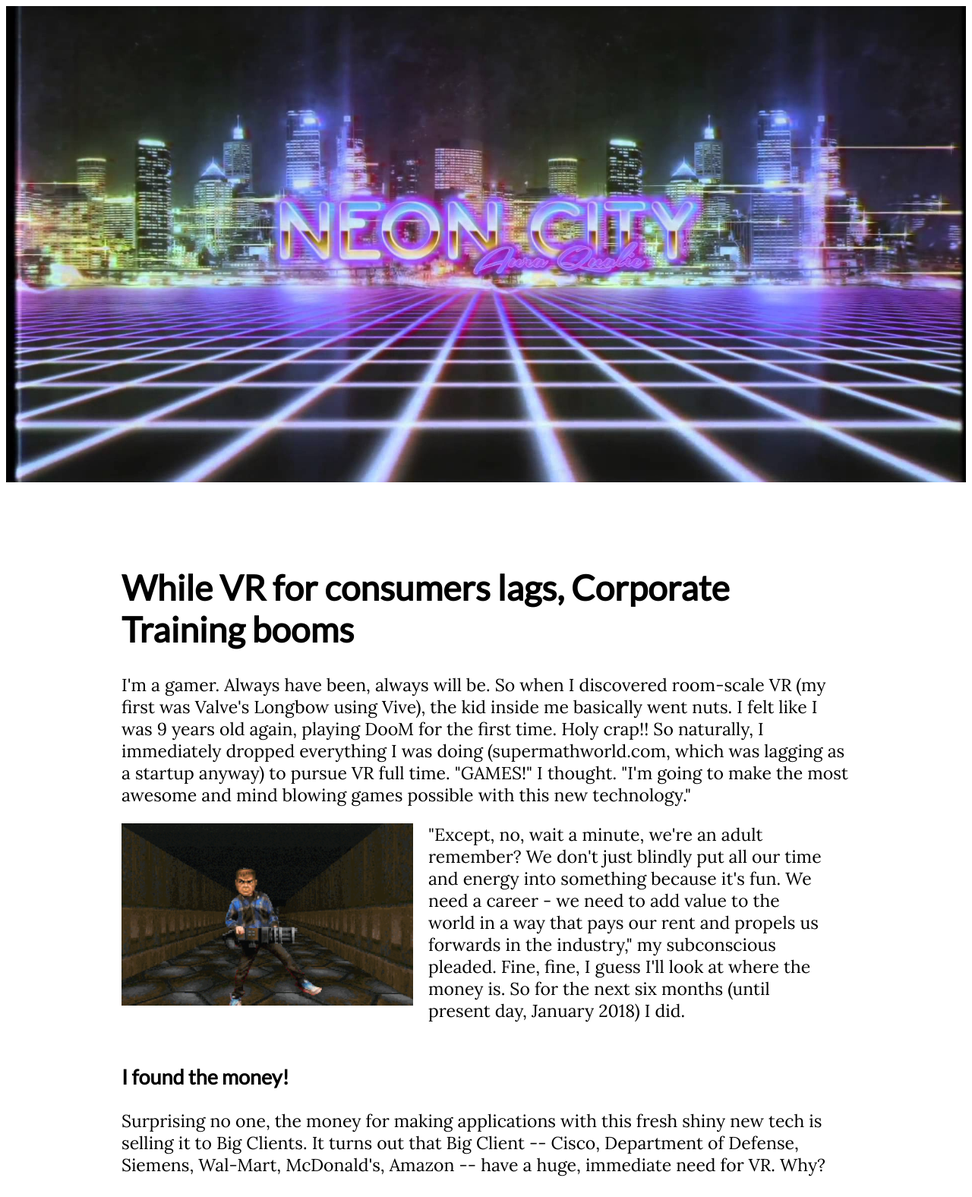
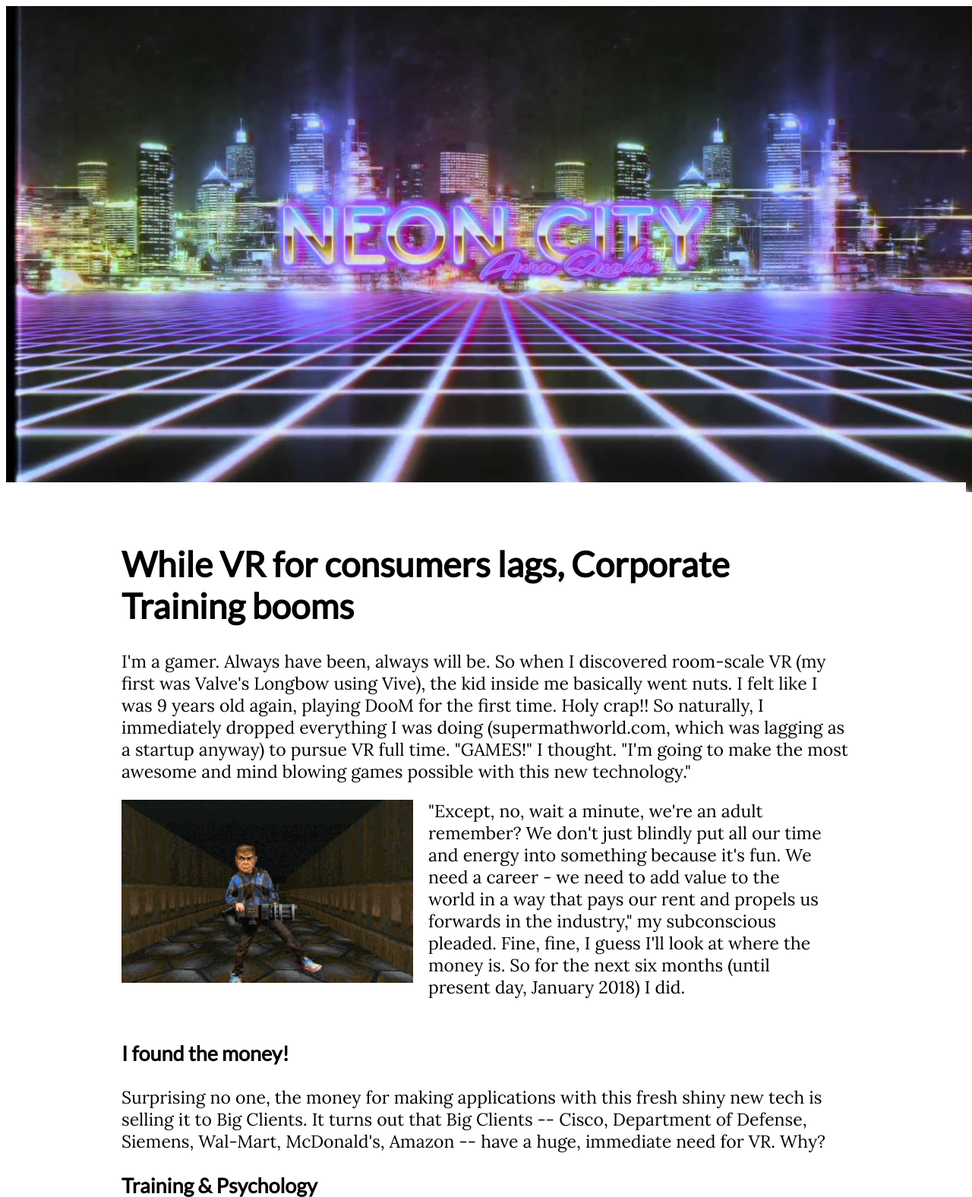
Before and after one commit to vannorman/zannorman, a Django app: template charlievannorman/templates/blogbase.html in a window 1280 px wide. Shown: the top 1576 px of the page at 76% size. Run offline with Django 3.2, Linux system fonts and the light colour scheme; the template is opened without the code that fills it, so the values that code supplies are empty.

Commit message:
blog fix

```diff
--- a/charlievannorman/templates/blogbase.html
+++ b/charlievannorman/templates/blogbase.html
@@ -3,6 +3,9 @@
 	<link href="https://fonts.googleapis.com/css?family=Lato" rel="stylesheet">
 	<link href="https://fonts.googleapis.com/css?family=Lora" rel="stylesheet">
 	<style>
+		html {
+			background-color:white;
+		}
 		* {
 			font-family: 'Lora', serif;
 		}
@@ -15,14 +18,25 @@
 			height:80%;
 			background-size: cover;
 			background-position:center;
+			position:fixed;
+		}
+		#mainContainer {
+			position:relative;
+			width: 100%;
+			top:80%;
+			background-color:white;
+			margin: 0;
+			padding: 0;
+
 		}
 		#main {
+			top:80px;
 			font-size:23px;
 			position:relative;
-			top:80px;
 			width:960px;
 			margin: 0 auto;
 			padding-bottom:200px;
+			background-color:white;
 
 		}
 		#main .right {
@@ -104,6 +118,7 @@
 </head>
 <html>
 	<div id="top"></div>
+	<div id="mainContainer">
 		<div id="main">
 			<h1> While VR for consumers lags, Corporate Training booms </h1>
 			<p>
@@ -114,10 +129,10 @@
 			<p class="right"> "Except, no, wait a minute, we're an adult remember? We don't just blindly put all our time and energy into something because it's fun. We need a career - we need to add value to the world in a way that pays our rent and propels us forwards in the industry," my subconscious pleaded. Fine, fine, I guess I'll look at where the money is. So for the next six months (until present day, January 2018) I did.</p>
 			<br><br>
 			<h3> I found the money!</h3>
-		<p> Surprising no one, the money for making applications with this fresh shiny new tech is selling it to Big Clients. It turns out that Big Client -- Cisco, Department of Defense, Siemens, Wal-Mart, McDonald's, Amazon -- have a huge, immediate need for VR. Why? </p>
+			<p> Surprising no one, the money for making applications with this fresh shiny new tech is selling it to Big Clients. It turns out that Big Clients -- Cisco, Department of Defense, Siemens, Wal-Mart, McDonald's, Amazon -- have a huge, immediate need for VR. Why? </p>
 
 			<h3> Training & Psychology </h3>
-		<p class="left"> Virtual Reality has the power to do a lot that traditional, flat apps cannot. You can run around your room, jump up and down, wave your hands frantically, and the game <strong>notices</strong> and <strong>reacts</strong> to this. Swinging a club no longer means pressing A or clicking the mouse, you <strong>literally swing a club</strong>. That's of some interest to corporate training regimens that have to do with picking up and manipulating items (basically, as my friend Cory put it: "If you do your job standing up, you need to be trained in VR.") But it's not just movement that VR allows -- it's psychology. </p>
+			<p class="left"> Virtual Reality has the power to do a lot that traditional, flat apps cannot. You can run around your room, jump up and down, wave your hands frantically, and the game <strong>notices</strong> and <strong>reacts</strong> to this. Swinging a club no longer means pressing A or clicking the mouse; you <strong>literally swing a club</strong>. That's of some interest to corporate training regimens that have to do with picking up and manipulating items (basically, as my friend Cory put it: "If you do your job standing up, you need to be trained in VR.") But it's not just movement that VR allows -- it's psychology. </p>
 
 			<img class="right40" src="/static/img/gifs/vr_simpsons_boxing.gif" />
 	<!--		<p> Broadly, I will say that being in an immersive experience has great power to affect the user psychologically. If you're training for a dangerous situation (military or industrial), or to deal with another human with whom you need to empathize a great deal (Doctor-Patient interactions, high-pressure executive meetings), then you want the training to be as effective as possible. </p>-->
@@ -144,6 +159,7 @@
 
 
 		</div>
+	</div>
 	<div id="footer">
 		<a href="/">My portfolio website</a>
 	</div>
```
Also changed, not shown: 1 other file. Lines whose indentation alone changed are shown as unchanged.
